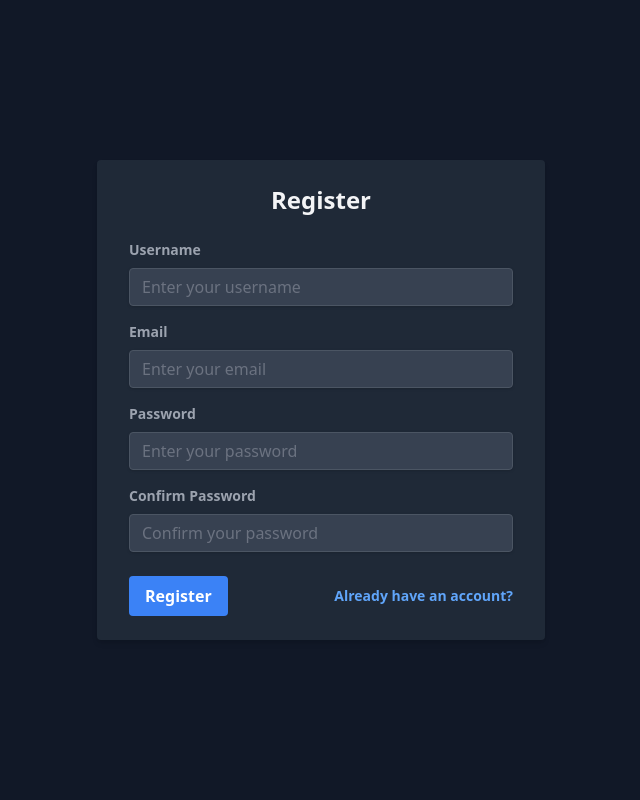
After one commit to dawid31/ascendify, a Django app: page /register in a window 1280 px wide. The commit adds this page. Shown: the whole page, without its empty margins (319-959 px from the left). Run offline with Django 4.2, Linux system fonts and the light colour scheme; style sheets or scripts are compiled from the project's sources; some libraries are stand-ins or nearby versions.

Commit message:
Added frontend for landpage, login & register

```diff
--- /dev/null
+++ b/ascendify_app/templates/ascendify_app/register.html
@@ -0,0 +1,94 @@
+{% load static tailwind_tags %}
+
+<!DOCTYPE html>
+<html lang="en">
+<head>
+    <meta charset="UTF-8">
+    <meta name="viewport" content="width=device-width, initial-scale=1.0">
+    <title>Register</title>
+    <link href="{% static 'css/styles.css' %}" rel="stylesheet">
+    {% tailwind_css %}
+
+</head>
+<body class="bg-gray-900 text-gray-100 flex items-center justify-center h-screen">
+    <div class="w-full max-w-md">
+        <div class="bg-gray-800 shadow-md rounded px-8 py-6">
+            <h2 class="text-2xl font-bold text-center mb-6">Register</h2>
+
+            <form method="post">
+                {% csrf_token %}
+                <div class="mb-4">
+                    <label class="block text-gray-400 text-sm font-bold mb-2" for="username">
+                        Username
+                    </label>
+                    <input class="shadow appearance-none border border-gray-600 rounded w-full py-2 px-3 bg-gray-700 text-gray-300 leading-tight focus:outline-none focus:shadow-outline focus:bg-gray-600"
+                           id="username"
+                           type="text"
+                           name="username"
+                           placeholder="Enter your username"
+                           required>
+                </div>
+
+                <div class="mb-4">
+                    <label class="block text-gray-400 text-sm font-bold mb-2" for="email">
+                        Email
+                    </label>
+                    <input class="shadow appearance-none border border-gray-600 rounded w-full py-2 px-3 bg-gray-700 text-gray-300 leading-tight focus:outline-none focus:shadow-outline focus:bg-gray-600"
+                           id="email"
+                           type="email"
+                           name="email"
+                           placeholder="Enter your email"
+                           required>
+                </div>
+
+                <div class="mb-4">
+                    <label class="block text-gray-400 text-sm font-bold mb-2" for="password1">
+                        Password
+                    </label>
+                    <input class="shadow appearance-none border border-gray-600 rounded w-full py-2 px-3 bg-gray-700 text-gray-300 leading-tight focus:outline-none focus:shadow-outline focus:bg-gray-600"
+                           id="password1"
+                           type="password"
+                           name="password1"
+                           placeholder="Enter your password"
+                           required>
+                </div>
+
+                <div class="mb-6">
+                    <label class="block text-gray-400 text-sm font-bold mb-2" for="password2">
+                        Confirm Password
+                    </label>
+                    <input class="shadow appearance-none border border-gray-600 rounded w-full py-2 px-3 bg-gray-700 text-gray-300 leading-tight focus:outline-none focus:shadow-outline focus:bg-gray-600"
+                           id="password2"
+                           type="password"
+                           name="password2"
+                           placeholder="Confirm your password"
+                           required>
+                </div>
+
+                <div class="flex items-center justify-between">
+                    <button class="bg-blue-500 hover:bg-blue-700 text-white font-bold py-2 px-4 rounded focus:outline-none focus:shadow-outline"
+                            type="submit">
+                        Register
+                    </button>
+
+                    <a class="inline-block align-baseline font-bold text-sm text-blue-400 hover:text-blue-500" href="{% url 'login' %}">
+                        Already have an account?
+                    </a>
+                </div>
+
+                {% if form.errors %}
+                <div class="mt-4 text-red-400 text-sm">
+                    <ul>
+                        {% for field in form %}
+                            {% for error in field.errors %}
+                                <li>{{ error }}</li>
+                            {% endfor %}
+                        {% endfor %}
+                    </ul>
+                </div>
+                {% endif %}
+            </form>
+        </div>
+    </div>
+</body>
+</html>
--- a/ascendify_app/urls.py
+++ b/ascendify_app/urls.py
@@ -3,4 +3,8 @@ from . import views
 
 urlpatterns = [
     path('', views.index, name='index'),
+    path('login', views.login, name='login'),
+    path('register', views.register, name='register'),
+    #path('/profile', views.profile, name='profile'),
+
 ]
--- a/ascendify_app/views.py
+++ b/ascendify_app/views.py
@@ -1,7 +1,23 @@
-from django.shortcuts import render
+from django.shortcuts import render, redirect
+from django.contrib.auth.forms import UserCreationForm
+from django.contrib import messages
 
-# Create your views here.
-from django.http import HttpResponse
 
 def index(request):
     return render(request, 'ascendify_app/index.html')
+
+def register(request):
+    if request.method == 'POST':
+        form = UserCreationForm(request.POST)
+        if form.is_valid():
+            form.save()
+            messages.success(request, 'Account created successfully!')
+            return redirect('login')
+    else:
+        form = UserCreationForm()
+
+    return render(request, 'ascendify_app/register.html', {'form': form})
+
+
+def login(request):
+    return render(request, 'ascendify_app/login.html')
--- a/theme/static/css/dist/styles.css
+++ b/theme/static/css/dist/styles.css
@@ -787,33 +787,116 @@ select {
   position: static;
 }
 
+.absolute {
+  position: absolute;
+}
+
+.relative {
+  position: relative;
+}
+
+.inset-y-0 {
+  top: 0px;
+  bottom: 0px;
+}
+
+.right-0 {
+  right: 0px;
+}
+
 .mx-auto {
   margin-left: auto;
   margin-right: auto;
+}
+
+.mb-2 {
+  margin-bottom: 0.5rem;
+}
+
+.mb-3 {
+  margin-bottom: 0.75rem;
 }
 
 .mb-4 {
   margin-bottom: 1rem;
 }
 
+.mb-6 {
+  margin-bottom: 1.5rem;
+}
+
 .mt-4 {
   margin-top: 1rem;
+}
+
+.mt-2 {
+  margin-top: 0.5rem;
+}
+
+.block {
+  display: block;
+}
+
+.inline-block {
+  display: inline-block;
 }
 
 .flex {
   display: flex;
 }
 
+.hidden {
+  display: none;
+}
+
 .h-screen {
   height: 100vh;
 }
 
-.min-h-screen {
-  min-height: 100vh;
+.h-4 {
+  height: 1rem;
 }
 
-.flex-col {
-  flex-direction: column;
+.h-5 {
+  height: 1.25rem;
+}
+
+.h-8 {
+  height: 2rem;
+}
+
+.w-full {
+  width: 100%;
+}
+
+.w-4 {
+  width: 1rem;
+}
+
+.w-48 {
+  width: 12rem;
+}
+
+.w-5 {
+  width: 1.25rem;
+}
+
+.w-8 {
+  width: 2rem;
+}
+
+.max-w-md {
+  max-width: 28rem;
+}
+
+.max-w-xs {
+  max-width: 20rem;
+}
+
+.appearance-none {
+  -webkit-appearance: none;
+     -moz-appearance: none;
+          appearance: none;
 }
 
 .items-center {
@@ -824,8 +907,46 @@ select {
   justify-content: center;
 }
 
+.justify-between {
+  justify-content: space-between;
+}
+
+.space-x-2 > :not([hidden]) ~ :not([hidden]) {
+  --tw-space-x-reverse: 0;
+  margin-right: calc(0.5rem * var(--tw-space-x-reverse));
+  margin-left: calc(0.5rem * calc(1 - var(--tw-space-x-reverse)));
+}
+
+.space-x-6 > :not([hidden]) ~ :not([hidden]) {
+  --tw-space-x-reverse: 0;
+  margin-right: calc(1.5rem * var(--tw-space-x-reverse));
+  margin-left: calc(1.5rem * calc(1 - var(--tw-space-x-reverse)));
+}
+
 .rounded {
   border-radius: 0.25rem;
+}
+
+.rounded-full {
+  border-radius: 9999px;
+}
+
+.rounded-md {
+  border-radius: 0.375rem;
+}
+
+.border {
+  border-width: 1px;
+}
+
+.border-gray-600 {
+  --tw-border-opacity: 1;
+  border-color: rgb(75 85 99 / var(--tw-border-opacity));
+}
+
+.bg-blue-500 {
+  --tw-bg-opacity: 1;
+  background-color: rgb(59 130 246 / var(--tw-bg-opacity));
 }
 
 .bg-gray-50 {
@@ -833,9 +954,28 @@ select {
   background-color: rgb(249 250 251 / var(--tw-bg-opacity));
 }
 
-.bg-green-500 {
+.bg-gray-700 {
   --tw-bg-opacity: 1;
-  background-color: rgb(34 197 94 / var(--tw-bg-opacity));
+  background-color: rgb(55 65 81 / var(--tw-bg-opacity));
+}
+
+.bg-gray-800 {
+  --tw-bg-opacity: 1;
+  background-color: rgb(31 41 55 / var(--tw-bg-opacity));
+}
+
+.bg-gray-900 {
+  --tw-bg-opacity: 1;
+  background-color: rgb(17 24 39 / var(--tw-bg-opacity));
+}
+
+.p-4 {
+  padding: 1rem;
+}
+
+.px-3 {
+  padding-left: 0.75rem;
+  padding-right: 0.75rem;
 }
 
 .px-4 {
@@ -843,13 +983,40 @@ select {
   padding-right: 1rem;
 }
 
+.px-8 {
+  padding-left: 2rem;
+  padding-right: 2rem;
+}
+
 .py-2 {
   padding-top: 0.5rem;
   padding-bottom: 0.5rem;
 }
 
+.py-6 {
+  padding-top: 1.5rem;
+  padding-bottom: 1.5rem;
+}
+
+.pr-3 {
+  padding-right: 0.75rem;
+}
+
+.text-center {
+  text-align: center;
+}
+
+.align-baseline {
+  vertical-align: baseline;
+}
+
 .font-serif {
   font-family: ui-serif, Georgia, Cambria, "Times New Roman", Times, serif;
+}
+
+.text-2xl {
+  font-size: 1.5rem;
+  line-height: 2rem;
 }
 
 .text-5xl {
@@ -857,14 +1024,9 @@ select {
   line-height: 1;
 }
 
-.text-4xl {
-  font-size: 2.25rem;
-  line-height: 2.5rem;
-}
-
-.text-lg {
-  font-size: 1.125rem;
-  line-height: 1.75rem;
+.text-sm {
+  font-size: 0.875rem;
+  line-height: 1.25rem;
 }
 
 .font-bold {
@@ -875,18 +1037,37 @@ select {
   line-height: 1.5;
 }
 
+.leading-tight {
+  line-height: 1.25;
+}
+
 .tracking-normal {
   letter-spacing: 0em;
 }
 
-.text-blue-600 {
+.text-blue-400 {
   --tw-text-opacity: 1;
-  color: rgb(37 99 235 / var(--tw-text-opacity));
+  color: rgb(96 165 250 / var(--tw-text-opacity));
 }
 
-.text-gray-700 {
+.text-gray-100 {
   --tw-text-opacity: 1;
-  color: rgb(55 65 81 / var(--tw-text-opacity));
+  color: rgb(243 244 246 / var(--tw-text-opacity));
+}
+
+.text-gray-300 {
+  --tw-text-opacity: 1;
+  color: rgb(209 213 219 / var(--tw-text-opacity));
+}
+
+.text-gray-400 {
+  --tw-text-opacity: 1;
+  color: rgb(156 163 175 / var(--tw-text-opacity));
+}
+
+.text-red-400 {
+  --tw-text-opacity: 1;
+  color: rgb(248 113 113 / var(--tw-text-opacity));
 }
 
 .text-white {
@@ -894,7 +1075,61 @@ select {
   color: rgb(255 255 255 / var(--tw-text-opacity));
 }
 
-.hover\:bg-green-600:hover {
+.shadow {
+  --tw-shadow: 0 1px 3px 0 rgb(0 0 0 / 0.1), 0 1px 2px -1px rgb(0 0 0 / 0.1);
+  --tw-shadow-colored: 0 1px 3px 0 var(--tw-shadow-color), 0 1px 2px -1px var(--tw-shadow-color);
+  box-shadow: var(--tw-ring-offset-shadow, 0 0 #0000), var(--tw-ring-shadow, 0 0 #0000), var(--tw-shadow);
+}
+
+.shadow-md {
+  --tw-shadow: 0 4px 6px -1px rgb(0 0 0 / 0.1), 0 2px 4px -2px rgb(0 0 0 / 0.1);
+  --tw-shadow-colored: 0 4px 6px -1px var(--tw-shadow-color), 0 2px 4px -2px var(--tw-shadow-color);
+  box-shadow: var(--tw-ring-offset-shadow, 0 0 #0000), var(--tw-ring-shadow, 0 0 #0000), var(--tw-shadow);
+}
+
+.shadow-lg {
+  --tw-shadow: 0 10px 15px -3px rgb(0 0 0 / 0.1), 0 4px 6px -4px rgb(0 0 0 / 0.1);
+  --tw-shadow-colored: 0 10px 15px -3px var(--tw-shadow-color), 0 4px 6px -4px var(--tw-shadow-color);
+  box-shadow: var(--tw-ring-offset-shadow, 0 0 #0000), var(--tw-ring-shadow, 0 0 #0000), var(--tw-shadow);
+}
+
+.hover\:bg-blue-700:hover {
   --tw-bg-opacity: 1;
-  background-color: rgb(22 163 74 / var(--tw-bg-opacity));
+  background-color: rgb(29 78 216 / var(--tw-bg-opacity));
 }
+
+.hover\:bg-gray-600:hover {
+  --tw-bg-opacity: 1;
+  background-color: rgb(75 85 99 / var(--tw-bg-opacity));
+}
+
+.hover\:text-blue-500:hover {
+  --tw-text-opacity: 1;
+  color: rgb(59 130 246 / var(--tw-text-opacity));
+}
+
+.hover\:text-gray-400:hover {
+  --tw-text-opacity: 1;
+  color: rgb(156 163 175 / var(--tw-text-opacity));
+}
+
+.focus\:bg-gray-600:focus {
+  --tw-bg-opacity: 1;
+  background-color: rgb(75 85 99 / var(--tw-bg-opacity));
+}
+
+.focus\:outline-none:focus {
+  outline: 2px solid transparent;
+  outline-offset: 2px;
+}
+
+.focus\:ring-2:focus {
+  --tw-ring-offset-shadow: var(--tw-ring-inset) 0 0 0 var(--tw-ring-offset-width) var(--tw-ring-offset-color);
+  --tw-ring-shadow: var(--tw-ring-inset) 0 0 0 calc(2px + var(--tw-ring-offset-width)) var(--tw-ring-color);
+  box-shadow: var(--tw-ring-offset-shadow), var(--tw-ring-shadow), var(--tw-shadow, 0 0 #0000);
+}
+
+.focus\:ring-blue-500:focus {
+  --tw-ring-opacity: 1;
+  --tw-ring-color: rgb(59 130 246 / var(--tw-ring-opacity));
+}
```
Also changed, not shown: ascendify_app/templates/ascendify_app/index.html (+65 -9 lines), ascendify_app/templates/ascendify_app/login.html (added, +70 -0 lines), ascendify_app/templates/ascendify_app/profile.html (added).
